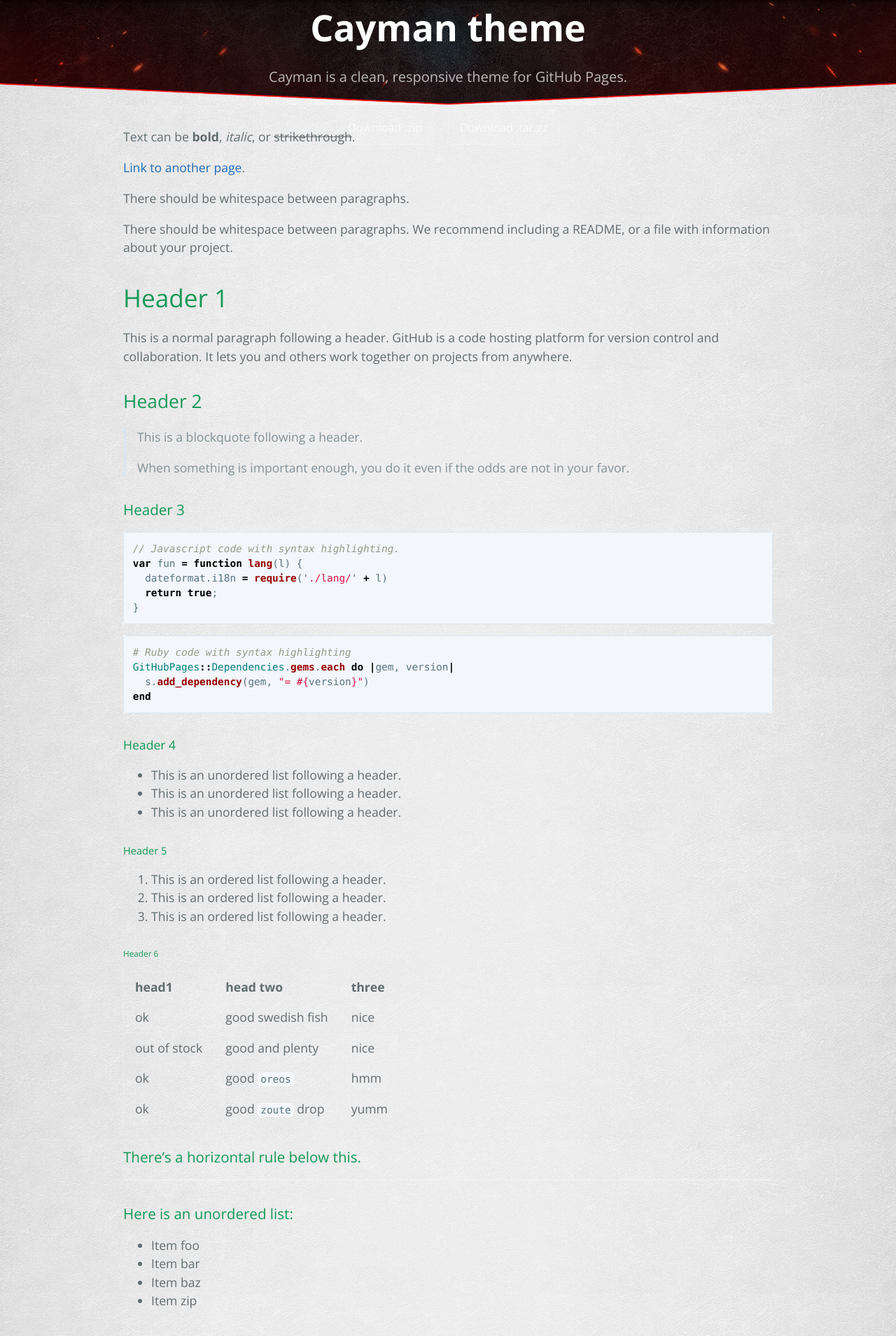
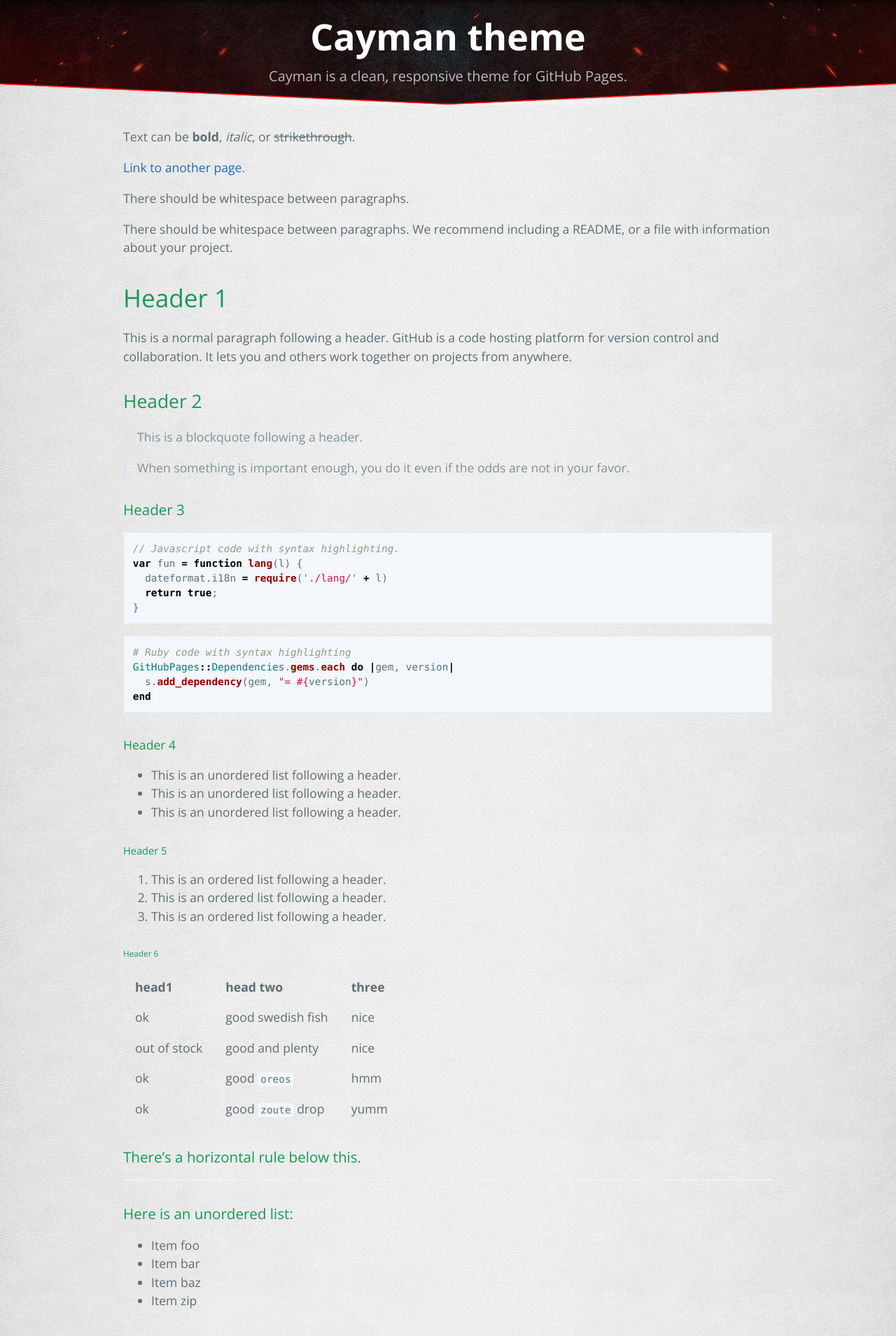
Before and after one commit to tankigdn/tankigdn.github.io, a Jekyll site: the page built from index.md, in a window 1280 px wide. Shown: the top 1909 px of the page at 70% size. Built offline with Jekyll 4.4.1, drawn with Linux system fonts in a browser that asks for light colours.

Commit message:
Test header

```diff
--- a/_layouts/default.html
+++ b/_layouts/default.html
@@ -16,12 +16,12 @@
         <header class="page-header" role="banner">
             <h1 class="project-name">{{ page.title | default: site.title | default: site.github.repository_name }}</h1>
             <h2 class="project-tagline">{{ page.description | default: site.description | default: site.github.project_tagline }}</h2>
-            {% if site.github.is_project_page %}
+<!--             {% if site.github.is_project_page %}
             <a href="{{ site.github.repository_url }}" class="btn">View on GitHub</a>
             {% endif %} {% if site.show_downloads %}
             <a href="{{ site.github.zip_url }}" class="btn">Download .zip</a>
             <a href="{{ site.github.tar_url }}" class="btn">Download .tar.gz</a>
-            {% endif %}
+            {% endif %} -->
         </header>
 
         <main id="content" class="main-content" role="main">
--- a/assets/css/style.css
+++ b/assets/css/style.css
@@ -477,10 +477,11 @@
     text-align: center;
     background: url(/assets/images/header.jpg) no-repeat 50% 0;
     height: 150px;
+    line-height: 40px;
 }
 @media screen and (min-width: 64em) {
     .page-header {
-        padding: 0rem 6rem;
+        padding: 2rem 6rem;
     }
 }
 @media screen and (min-width: 42em) and (max-width: 64em) {
```
